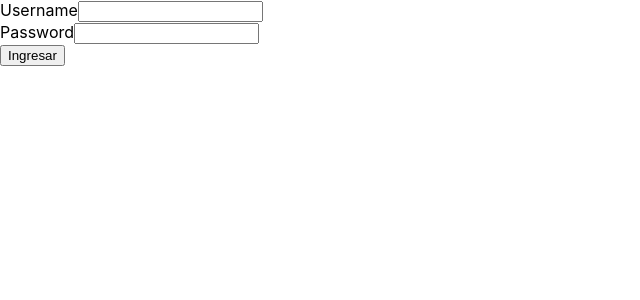
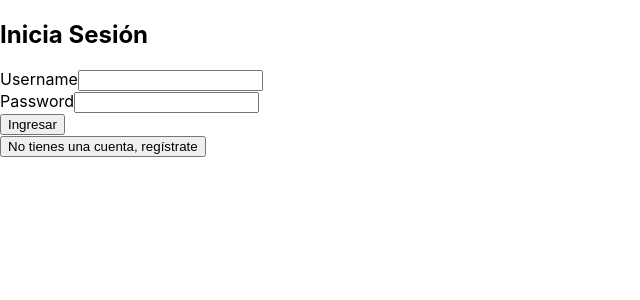
Before and after one commit to rodanmuro/blockbuster_frontend, a React (Create React App) app: page /login in a window 1280 px wide. Shown: the top 300 px of the page, without its empty margins (0-640 px from the left). Built offline with nearby package versions, Linux system fonts and the light colour scheme; no server answers.

Commit message:
39. Implementando la lógica del LoginRegister. Usando renderizado condicional para cambiar entre los dos formularios

```diff
--- /dev/null
+++ b/src/components/loginregister/LoginRegister.jsx
@@ -0,0 +1,85 @@
+import React, { useContext, useState } from 'react'
+import { getJwt, login, registrar } from '../../utils/apiFunctions';
+import { useNavigate } from 'react-router';
+
+import { loggedContext, userContext } from '../../App';
+import jwtDecode from 'jwt-decode';
+
+const LoginRegister = () => {
+
+    const navigate = useNavigate();
+    const { logged, setLogged } = useContext(loggedContext);
+    const { user, setUser } = useContext(userContext);
+
+    const [username, setUsername] = useState('');
+    const [password, setPassword] = useState('');
+    const [registro, setRegistro] = useState(false)
+
+    const handleChangeUsername = (event) => {
+        setUsername(event.target.value)
+    }
+
+    const handleChangePassword = (event) => {
+        setPassword(event.target.value)
+    }
+
+    const loguear = async () => {
+        let mensaje = await login(username, password);
+        if (mensaje == "success") {
+            setLogged(true);
+
+            if (getJwt()) {
+                const data = jwtDecode(getJwt());
+
+                setUser(
+                    {
+                        username: data.username,
+                        role: data.role
+                    }
+                );
+            }
+
+            navigate("/");
+        } else {
+            console.log(mensaje);
+        }
+    }
+
+    const registrando = async () => {
+        await registrar(username, password);
+    }
+
+    return (
+        <div>
+            <h2> {registro ? 'Regístrate, si aún no tienes cuenta' : 'Inicia Sesión'} </h2>
+            <div>
+                <label>Username</label>
+                <input type="text" onChange={handleChangeUsername} />
+            </div>
+
+            <div>
+                <label>Password</label>
+                <input type="password" onChange={handleChangePassword} />
+            </div>
+
+            <div>
+                {
+                    registro ? (
+                        <button onClick={registrando}>Registrar</button>
+                    ) : (
+                        <button onClick={loguear}>Ingresar</button>
+                    )
+                }
+            </div>
+
+            <div>
+                <button onClick={()=>setRegistro(!registro)} >
+                    {registro ? 'Ya tienes una cuenta?, Inicia sesión':'No tienes una cuenta, regístrate'}
+                </button>
+            </div>
+
+        </div>
+    )
+}
+
+export default LoginRegister
--- a/src/pages/Login.jsx
+++ b/src/pages/Login.jsx
@@ -1,65 +1,11 @@
-import React, { useContext, useState } from 'react'
-import { getJwt, login } from '../utils/apiFunctions';
-import { useNavigate } from 'react-router';
+import LoginRegister from "../components/loginregister/LoginRegister"
 
-import { loggedContext, userContext } from '../App';
-import jwtDecode from 'jwt-decode';
 
 const Login = () => {
 
-  const navigate = useNavigate();
-  const {logged, setLogged} = useContext(loggedContext);
-  const {user, setUser} = useContext(userContext);
-
-  const[username, setUsername] =useState('');
-  const[password, setPassword] =useState('');
-
-  const handleChangeUsername= (event)=>{
-    setUsername(event.target.value)
-  }
-
-  const handleChangePassword= (event)=>{
-    setPassword(event.target.value)
-  }
-
-  const loguear = async ()=>{
-    let mensaje = await login(username, password);
-    if(mensaje=="success"){
-      setLogged(true);
-
-      if(getJwt()){
-        const data = jwtDecode(getJwt());
-
-        setUser(
-          {
-            username:data.username,
-            role:data.role
-          }
-        );
-      }
-
-      navigate("/");
-    }else{
-      console.log(mensaje);
-    }
-  }
-
   return (
     <div>
-      <div>
-        <label>Username</label>
-        <input type="text" onChange={handleChangeUsername} />
-      </div>
-
-      <div>
-        <label>Password</label>
-        <input type="password" onChange={handleChangePassword}/>
-      </div>
-
-      <div>
-        <button onClick={loguear}>Ingresar</button>
-      </div>
-
+      <LoginRegister/>
     </div>
   )
 }
--- a/src/utils/apiEndpoints.js
+++ b/src/utils/apiEndpoints.js
@@ -2,7 +2,7 @@ const API_BASE_URL = "http://localhost:8080"
 
 const API_ENDPOINTS = {
     login: `${API_BASE_URL}/login`,
-    usuario: `${API_BASE_URL}/usuario`,
+    registro: `${API_BASE_URL}/usuario`,
     peliculacatalogo: `${API_BASE_URL}/peliculacatalogo`,
 }
 
--- a/src/utils/apiFunctions.js
+++ b/src/utils/apiFunctions.js
@@ -59,4 +59,13 @@ const login = async (username, password)=>{
     return mensaje;
 }
 
-export {isLogged, login, getJwt}
+const registrar = async (username, password)=>{
+
+    await axios.post(API_ENDPOINTS.registro,{
+        email:username,
+        password:password
+    })
+
+}
+
+export {isLogged, login, getJwt, registrar}
```
Also changed, not shown: src/components/loginregister/LoginRegister.css (deleted).
